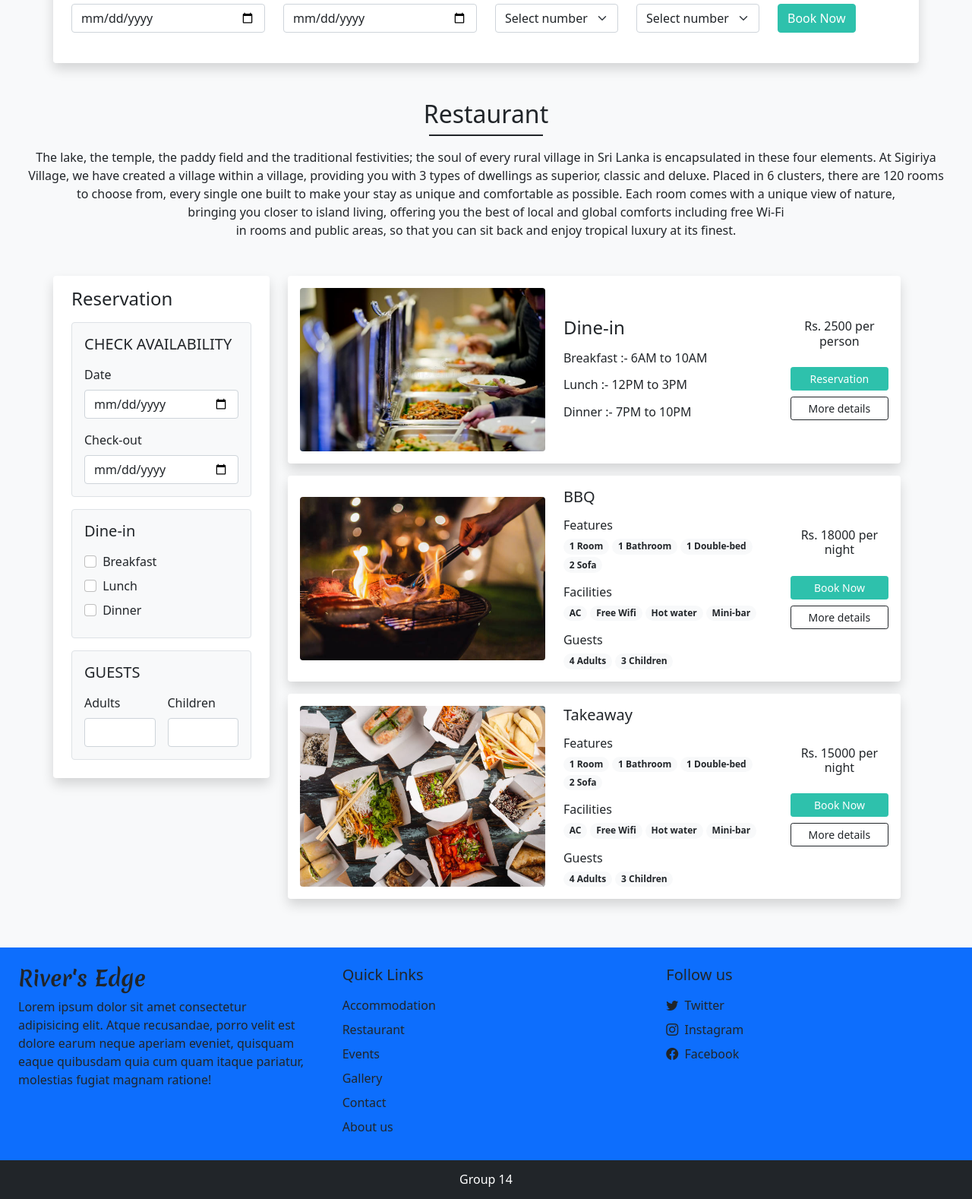
After one commit to SandeepaMapa/HB, a PHP site: page /Restaurant.php in a window 1280 px wide. The commit adds this page. Shown: the part 631-2209 px from the top of the page at 76% size. Run offline with PHP 8.4, Linux system fonts and the light colour scheme; some libraries are stand-ins or nearby versions.

Commit message:
add restaurant page

```diff
--- /dev/null
+++ b/Restaurant.php
@@ -0,0 +1,331 @@
+<!DOCTYPE html>
+<html lang="en">
+<head>
+    <meta charset="UTF-8">
+    <meta http-equiv="X-UA-Compatible" content="IE=edge">
+    <meta name="viewport" content="width=device-width, initial-scale=1.0">
+<title>River's Edge - Accomodation</title>
+<?php require('inc/links.php')?>
+<link rel="stylesheet" href="https://cdn.jsdelivr.net/npm/swiper@8/swiper-bundle.min.css"/>
+  <style>
+
+.availability-form{
+  margin-top: -50px;
+  z-index: 2;
+  position:relative;
+}
+
+@media screen and (max-width: 575px){
+
+  .availability-form{
+  margin-top: 25px;
+  padding:0 35px;
+}
+
+}
+
+</style>
+
+</head>
+<body class="bg-light">
+
+<!--Header-->
+   <?php require('inc/header.php');?>
+
+   <!-- carousel -->
+  <div class="container-fluid px-lg mt-4">
+  <!-- Swiper -->
+    <div class="swiper swiper-container">
+        <div class="swiper-wrapper">
+          <div class="swiper-slide">
+            <img src="Photos\Rooms\ch.png" class="w-100 d-block" height="550"/>
+          </div>
+          <div class="swiper-slide">
+            <img src="Photos\Rooms\CWY-Beach-Chalet-1090X610.jpg" class="w-100 d-block" height="550"/>
+          </div>
+          <div class="swiper-slide">
+            <img src="Photos\Rooms\Villa.jpg" class="w-100 d-block" height="550" />
+          </div>
+        </div>
+
+      </div>
+
+</div>
+
+<!-- check availability -->
+
+<div class="container availability-form">
+  <div class="row">
+    <div class="col-lg-12 bg-white shadow p-4 rounded">
+      <form >
+            <div class="row align-items-end">
+              <div class="col-lg-3 mb-3">
+                <label class="form-label" style="font-weight: 500;">Check-in</label>
+                <input type="date" class="form-control shadow-none">
+              </div>
+
+              <div class="col-lg-3 mb-3">
+                <label class="form-label" style="font-weight: 500;">Check-out</label>
+                <input type="date" class="form-control shadow-none">
+              </div>
+              <div class="col-lg-2 mb-3">
+                <label class="form-label" style="font-weight: 500;">Adults</label>
+                <select class="form-select shadow-none">
+                  <option selected>Select number</option>
+                  <option value="1">1</option>
+                  <option value="2">2</option>
+                  <option value="3">3</option>
+                  <option value="3">4</option>
+                </select>
+              </div>
+
+              <div class="col-lg-2 mb-3">
+                <label class="form-label" style="font-weight: 500;">Children</label>
+                <select class="form-select shadow-none">
+                  <option selected>Select number</option>
+                  <option value="1">1</option>
+                  <option value="2">2</option>
+                  <option value="3">3</option>
+                  <option value="3">4</option>
+                </select>
+              </div>
+                <div class="col-lg-2 mb-lg-3 mt-2">
+                  <button type="submit" class="btn text-white shadow-none custom-bg">Book Now</button>
+                </div>
+            </div>
+
+      </form>
+    </div>
+  </div>
+</div>
+
+
+     <!--Topics-->
+  <div class="my-5 px-4">
+  <h2 class="fm-bold h-font text-center">Restaurant</h2>
+  <div class="h-line bg-dark"></div>
+  <p class="text-center mt-3">
+  The lake, the temple, the paddy field and the traditional festivities; the soul of every rural village in Sri Lanka is encapsulated in these four elements. At Sigiriya<br>
+   Village, we have created a village within a village, providing you with 3 types of dwellings as superior, classic and deluxe. Placed in 6 clusters, there are 120 rooms<br>
+    to choose from, every single one built to make your stay as unique and comfortable as possible.
+  Each room comes with a unique view of nature,<br> bringing you closer to island living, offering you the best of local
+  and global comforts including free Wi-Fi <br>in rooms and public areas, so that you can sit back and enjoy tropical luxury at its finest.
+  </p>
+  </div>
+
+
+   <div class="container">
+     <div class="row">
+
+     <!--Filter-->
+     <div class="col-lg-3 col-md-12 mb-lg-0 mb-4 px-lg-0">
+       <nav class="navbar navbar-expand-lg navbar-light bg-white rounded shadow">
+         <div class="container-fluid flex-lg-column align-items-stretch">
+          <h4 class="mt-2">Reservation</h4>
+          <button class="navbar-toggler" type="button" data-bs-toggle="collapse" data-bs-target="#filterDropdown" aria-controls="navbarNav" aria-expanded="false" aria-label="Toggle navigation">
+          <span class="navbar-toggler-icon"></span>
+         </button>
+         <div class="collapse navbar-collapse flex-column align-items-stretch mt-2" id="filterDropdown">
+         <div class="border bg-light p-3 rounded mb-3">
+              <h5 class="mb-3" style="font-size:18px:">CHECK AVAILABILITY</h5>
+              <label class="form-label">Date</label>
+              <input type="date" class="form-control shadow-none mb-3">
+              <label class="form-label">Check-out</label>
+              <input type="date" class="form-control shadow-none">
+           </div>
+           <div class="border bg-light p-3 rounded mb-3">
+               <h5 class="mb-3" style="font-size:18px:">Dine-in</h5>
+                <div class="mb-2">
+                  <input type="checkbox" id="f1" class="form-check-input shadow-none me-1">
+                  <label class="form-check-label" for="f1">Breakfast</label>
+                </div>
+                <div class="mb-2">
+                   <input type="checkbox" id="f2" class="form-check-input shadow-none me-1">
+                   <label class="form-check-label" for="f2">Lunch</label>
+                </div>
+                <div class="mb-2">
+                   <input type="checkbox" id="f3" class="form-check-input shadow-none me-1">
+                   <label class="form-check-label" for="f3">Dinner</label>
+                 </div>
+             </div>
+             <div class="border bg-light p-3 rounded mb-3">
+               <h5 class="mb-3" style="font-size:18px:">GUESTS</h5>
+                <div class="d-flex">
+                 <div class=me-3>
+                   <label class="form-label">Adults</label>
+                   <input type="number" class="form-control shadow-none">
+                 </div>
+                 <div>
+                   <label class="form-label">Children</label>
+                   <input type="number" class="form-control shadow-none">
+                 </div>
+                </div>
+             </div>
+      </div>
+
+     </div>
+        </nav>
+   </div>
+
+    <div class="col-lg-9 col-md-12 px-4">
+      <div class="card mb-3 border-0 shadow">
+       <div class="row g-0 p-3 align-items-center">
+        <div class="col-md-5 mb-lg-0 mb-md-0 mb-3">
+         <img src="Photos\Restaurant\d1.jpg" class="img-fluid rounded">
+        </div>
+        <div class="col-md-5 px-lg-4 px-md-3 px-0">
+         <h4 class="mb-3">Dine-in</h4>
+           <div class="Breakfast mb-3">
+                <h6 class="mb-1">Breakfast :- 6AM to 10AM </h6>
+
+            </div>
+            <div class="Lunch mb-3">
+                <h6 class="mb-1">Lunch   :- 12PM to 3PM</h6>
+
+              </div>
+              <div class="guests">
+                <h6 class="mb-1">Dinner :- 7PM to 10PM </h6>
+
+              </div>
+        </div>
+        <div class="col-md-2 mt-lg-0 mt-md-0 mt-4 text-center">
+          <h6 class="mb-4">Rs. 2500 per person</h6>
+            <a href="#" class="btn btn-sm w-100 text-white custom-bg shadow-none mb-2">Reservation</a>
+            <a href="StandardRooms.php" class="btn btn-sm w-100 btn-outline-dark shadow-none">More details</a>
+    </div>
+  </div>
+</div>
+
+   <!--Rooms-->
+<div class="card mb-3 border-0 shadow">
+       <div class="row g-0 p-3 align-items-center">
+        <div class="col-md-5 mb-lg-0 mb-md-0 mb-3">
+         <img src="Photos\Restaurant\B1.jpg" class="img-fluid rounded">
+        </div>
+        <div class="col-md-5 px-lg-4 px-md-3 px-0">
+         <h5 class="mb-3">BBQ</h5>
+           <div class="features mb-3">
+                <h6 class="mb-1">Features</h6>
+                <span class="badge rounded-pill bg-light text-dark text-wrap">
+                      1 Room
+                  </span>
+                  <span class="badge rounded-pill bg-light text-dark text-wrap">
+                      1 Bathroom
+                  </span>
+                  <span class="badge rounded-pill bg-light text-dark text-wrap">
+                      1 Double-bed
+                  </span>
+                  <span class="badge rounded-pill bg-light text-dark text-wrap">
+                    2 Sofa
+                </span>
+            </div>
+            <div class="facilities mb-3">
+                <h6 class="mb-1">Facilities</h6>
+                  <span class="badge rounded-pill bg-light text-dark text-wrap">
+                      AC
+                  </span>
+                  <span class="badge rounded-pill bg-light text-dark text-wrap">
+                      Free Wifi
+                  </span>
+                  <span class="badge rounded-pill bg-light text-dark text-wrap">
+                      Hot water
+                  </span>
+                  <span class="badge rounded-pill bg-light text-dark text-wrap">
+                    Mini-bar
+                </span>
+              </div>
+              <div class="guests">
+                <h6 class="mb-1">Guests</h6>
+                  <span class="badge rounded-pill bg-light text-dark text-wrap">
+                      4 Adults
+                  </span>
+                  <span class="badge rounded-pill bg-light text-dark text-wrap">
+                      3 Children
+                  </span>
+              </div>
+        </div>
+        <div class="col-md-2 mt-lg-0 mt-md-0 mt-4 text-center">
+          <h6 class="mb-4">Rs. 18000 per night</h6>
+            <a href="#" class="btn btn-sm w-100 text-white custom-bg shadow-none mb-2">Book Now</a>
+            <a href="#" class="btn btn-sm w-100 btn-outline-dark shadow-none">More details</a>
+    </div>
+  </div>
+</div>
+<div class="card mb-3 border-0 shadow">
+       <div class="row g-0 p-3 align-items-center">
+        <div class="col-md-5 mb-lg-0 mb-md-0 mb-3">
+         <img src="Photos\Restaurant\t1.jpg" class="img-fluid rounded">
+        </div>
+        <div class="col-md-5 px-lg-4 px-md-3 px-0">
+         <h5 class="mb-3">Takeaway</h5>
+           <div class="features mb-3">
+                <h6 class="mb-1">Features</h6>
+                  <span class="badge rounded-pill bg-light text-dark text-wrap">
+                      1 Room
+                  </span>
+                  <span class="badge rounded-pill bg-light text-dark text-wrap">
+                      1 Bathroom
+                  </span>
+                  <span class="badge rounded-pill bg-light text-dark text-wrap">
+                      1 Double-bed
+                  </span>
+                  <span class="badge rounded-pill bg-light text-dark text-wrap">
+                    2 Sofa
+                </span>
+            </div>
+            <div class="facilities mb-3">
+                <h6 class="mb-1">Facilities</h6>
+                  <span class="badge rounded-pill bg-light text-dark text-wrap">
+                      AC
+                  </span>
+                  <span class="badge rounded-pill bg-light text-dark text-wrap">
+                      Free Wifi
+                  </span>
+                  <span class="badge rounded-pill bg-light text-dark text-wrap">
+                      Hot water
+                  </span>
+                  <span class="badge rounded-pill bg-light text-dark text-wrap">
+                    Mini-bar
+                </span>
+              </div>
+              <div class="guests">
+                <h6 class="mb-1">Guests</h6>
+                  <span class="badge rounded-pill bg-light text-dark text-wrap">
+                      4 Adults
+                  </span>
+                  <span class="badge rounded-pill bg-light text-dark text-wrap">
+                      3 Children
+                  </span>
+              </div>
+        </div>
+        <div class="col-md-2 mt-lg-0 mt-md-0 mt-4 text-center">
+          <h6 class="mb-4">Rs. 15000 per night</h6>
+            <a href="#" class="btn btn-sm w-100 text-white custom-bg shadow-none mb-2">Book Now</a>
+            <a href="#" class="btn btn-sm w-100 btn-outline-dark shadow-none">More details</a>
+    </div>
+  </div>
+</div>
+      </div>
+
+
+ </div>
+</div>
+
+
+   <?php require('inc/footer.php')?>
+   <!-- Initialize Swiper -->
+    <script>
+        var swiper = new Swiper(".swiper-container", {
+          spaceBetween: 30,
+          effect: "fade",
+          loop: true,
+          autoplay:{
+            delay: 3500,
+            disableOnInteraction: false,
+          }
+
+        });
+      </script>
+
+</body>
+</html>
--- a/inc/Header.php
+++ b/inc/Header.php
@@ -17,7 +17,7 @@
         </li>
 
         <li class="nav-item">
-          <a class="nav-link active me-2" aria-current="page" href="#">Restaurant</a>
+          <a class="nav-link active me-2" aria-current="page" href="Restaurant.php">Restaurant</a>
         </li>
 
         <li class="nav-item">
```
Also changed, not shown: Photos/Restaurant/B1.jpg (added), Photos/Restaurant/d1.jpg (added), Photos/Restaurant/t1.jpg (added).
